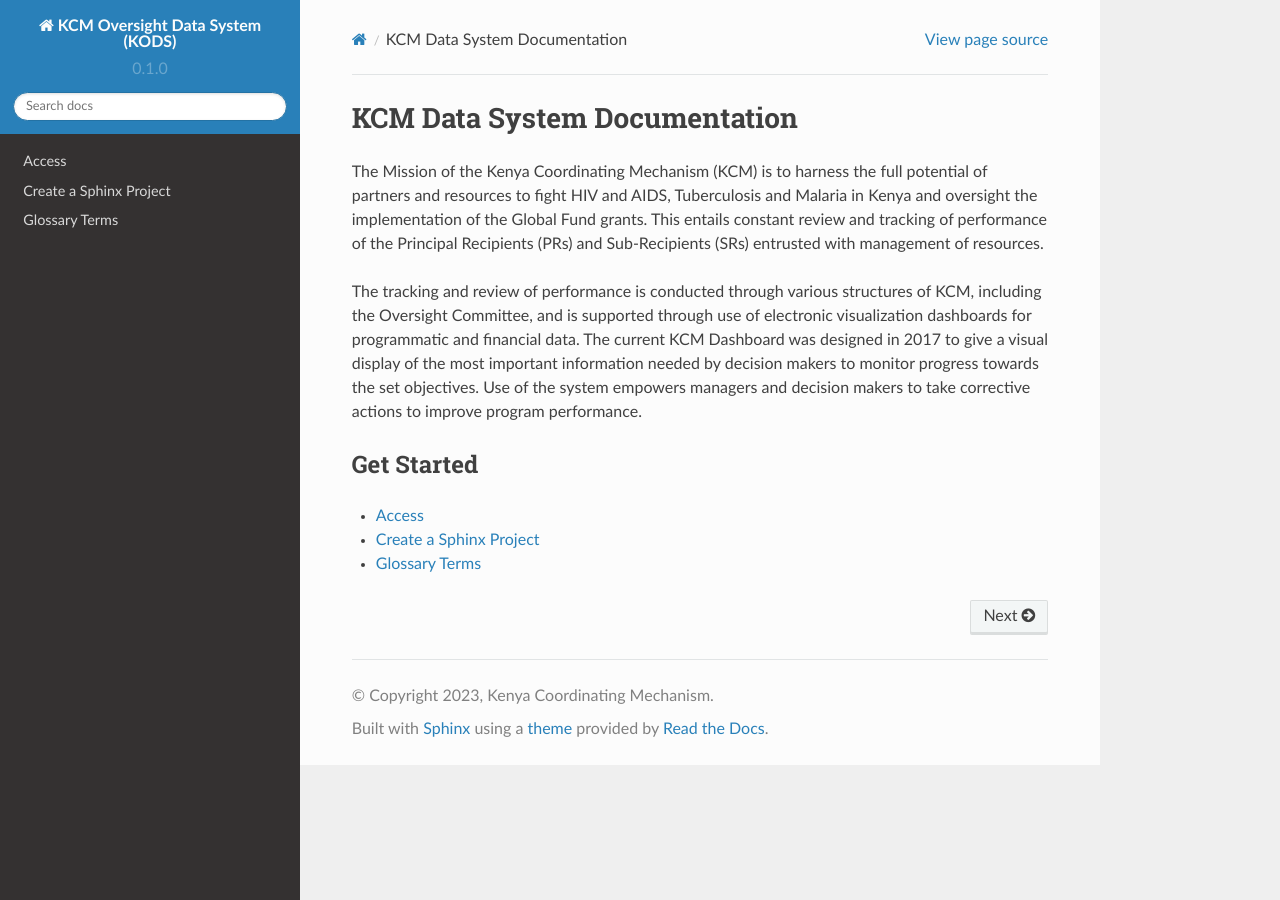
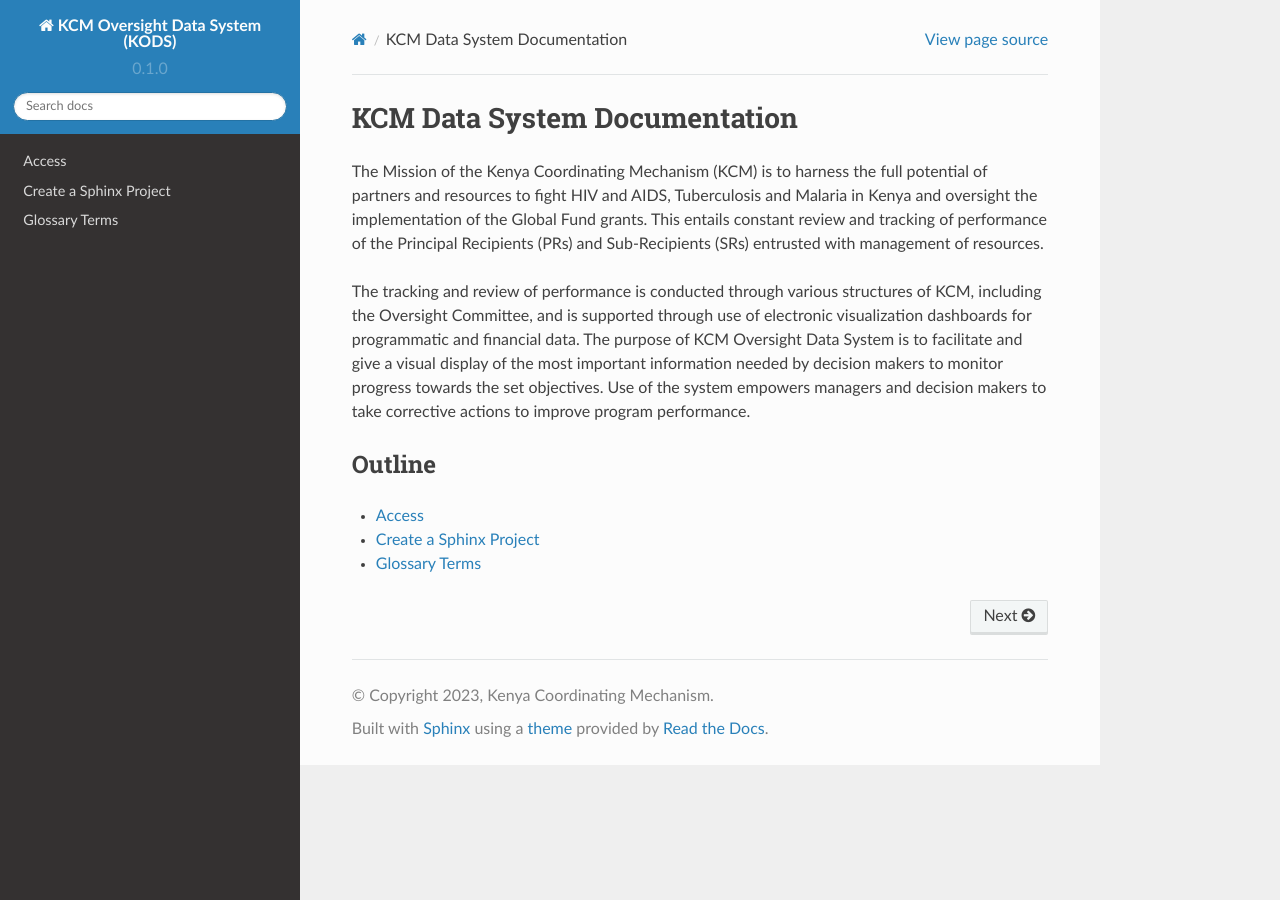
Before and after one commit to danielmaangi/kcm_data_system_guide, a Sphinx documentation site: the page built from docs/source/index.rst, in a window 1280 px wide. Built offline with Sphinx 7.4.7 and the Read the Docs theme 2.0.0, drawn with Linux system fonts in a browser that asks for light colours.

```diff
--- a/docs/source/index.rst
+++ b/docs/source/index.rst
@@ -7,12 +7,12 @@ entails constant review and tracking of performance of the Principal Recipients
 with management of resources.
 
 The tracking and review of performance is conducted through various structures of KCM, including the Oversight Committee,
-and is supported through use of electronic visualization dashboards for programmatic and financial data. The current
-KCM Dashboard was designed in 2017 to give a visual display of the most important information needed by decision
+and is supported through use of electronic visualization dashboards for programmatic and financial data. The purpose of
+KCM Oversight Data System is to facilitate and give a visual display of the most important information needed by decision
 makers to monitor progress towards the set objectives. Use of the system empowers managers and decision makers to take
 corrective actions to improve program performance.
 
-Get Started
+Outline
 ***********************
 
 .. toctree::
```
Also changed, not shown: docs/source/setup.rst (+13 -7 lines), docs/source/images/get_started_sphinx.png (added), docs/source/images/link_test.png (added), docs/source/images/loggin.png (added), 1 other file.
